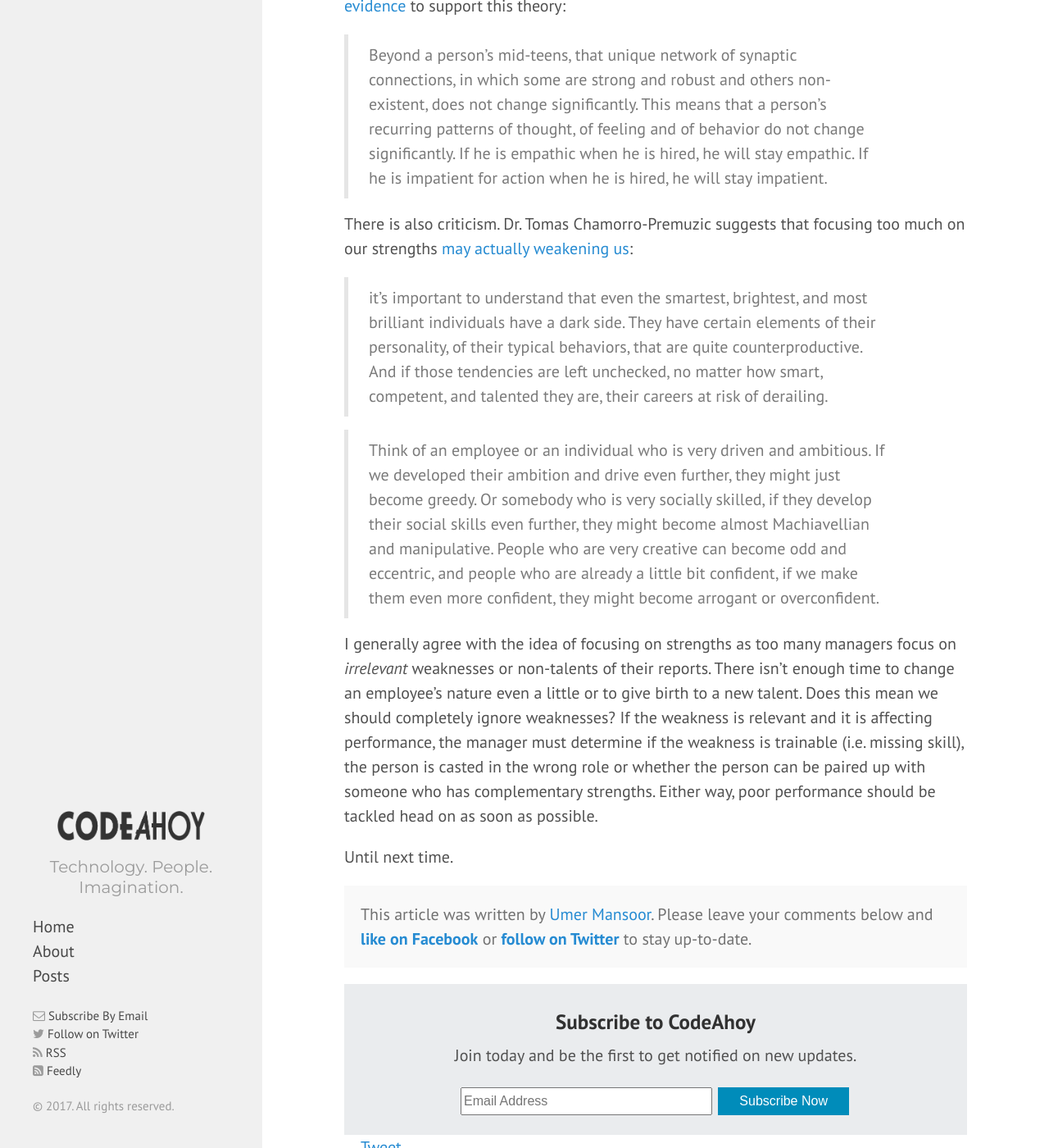
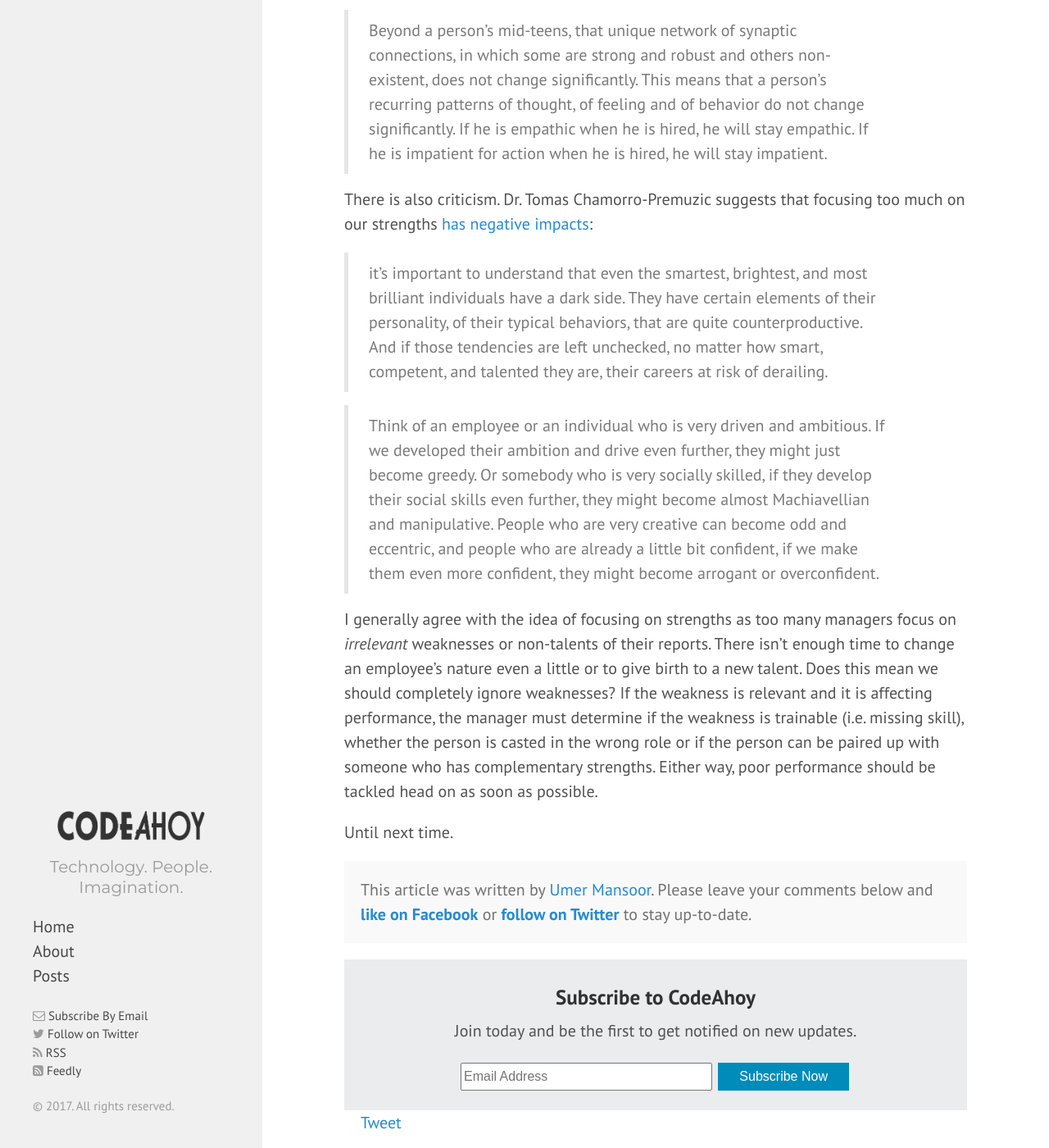
Before and after one commit to talk2viren/umermansoor.github.io, a Jekyll site: the page built from _posts/2017-07-26-fix-employee-weaknesses-or-focus-on-their-strengths.md, in a window 1280 px wide and 1400 px high, scrolled down 2814 px. Shown: the whole window at 82% size. Built offline with Jekyll 4.4.1, drawn with Linux system fonts in a browser that asks for light colours; nearby versions of some CDN libraries; a script that is not in the unit is left out; comment, search, counter and statistics services are not loaded; some of the changed text lies outside the part shown.

Commit message:
ugh proof reading - part i hate

```diff
--- a/_posts/2017-07-26-fix-employee-weaknesses-or-focus-on-their-strengths.md
+++ b/_posts/2017-07-26-fix-employee-weaknesses-or-focus-on-their-strengths.md
@@ -52,12 +52,12 @@
 
 > Beyond a person's mid-teens, that unique network of synaptic connections, in which some are strong and robust and others non-existent, does not change significantly. This means that a person's recurring patterns of thought, of feeling and of behavior do not change significantly. If he is empathic when he is hired, he will stay empathic. If he is impatient for action when he is hired, he will stay impatient.
 
-There is also criticism. Dr. Tomas Chamorro-Premuzic suggests that focusing too much on our strengths [may actually weakening us](https://hbr.org/ideacast/2016/01/stop-focusing-on-your-strengths.html):
+There is also criticism. Dr. Tomas Chamorro-Premuzic suggests that focusing too much on our strengths [has negative impacts](https://hbr.org/ideacast/2016/01/stop-focusing-on-your-strengths.html):
 
 >  it’s important to understand that even the smartest, brightest, and most brilliant individuals have a dark side. They have certain elements of their personality, of their typical behaviors, that are quite counterproductive. And if those tendencies are left unchecked, no matter how smart, competent, and talented they are, their careers at risk of derailing.
 
 > Think of an employee or an individual who is very driven and ambitious. If we developed their ambition and drive even further, they might just become greedy. Or somebody who is very socially skilled, if they develop their social skills even further, they might become almost Machiavellian and manipulative. People who are very creative can become odd and eccentric, and people who are already a little bit confident, if we make them even more confident, they might become arrogant or overconfident.
 
-I generally agree with the idea of focusing on strengths as too many managers focus on *irrelevant* weaknesses or non-talents of their reports. There isn't enough time to change an employee's nature even a little or to give birth to a new talent. Does this mean we should completely ignore weaknesses? If the weakness is relevant and it is affecting performance, the manager must determine if the weakness is trainable (i.e. missing skill), the person is casted in the wrong role or whether the person can be paired up with someone who has complementary strengths. Either way, poor performance should be tackled head on as soon as possible.
+I generally agree with the idea of focusing on strengths as too many managers focus on *irrelevant* weaknesses or non-talents of their reports. There isn't enough time to change an employee's nature even a little or to give birth to a new talent. Does this mean we should completely ignore weaknesses? If the weakness is relevant and it is affecting performance, the manager must determine if the weakness is trainable (i.e. missing skill), whether the person is casted in the wrong role or if the person can be paired up with someone who has complementary strengths. Either way, poor performance should be tackled head on as soon as possible.
 
 Until next time.
```
Also changed, not shown: other parts of _posts/2017-07-26-fix-employee-weaknesses-or-focus-on-their-strengths.md (+1 -1 lines), _posts/2017-07-27-ai-winter-is-coming.md (+2 -2 lines).
